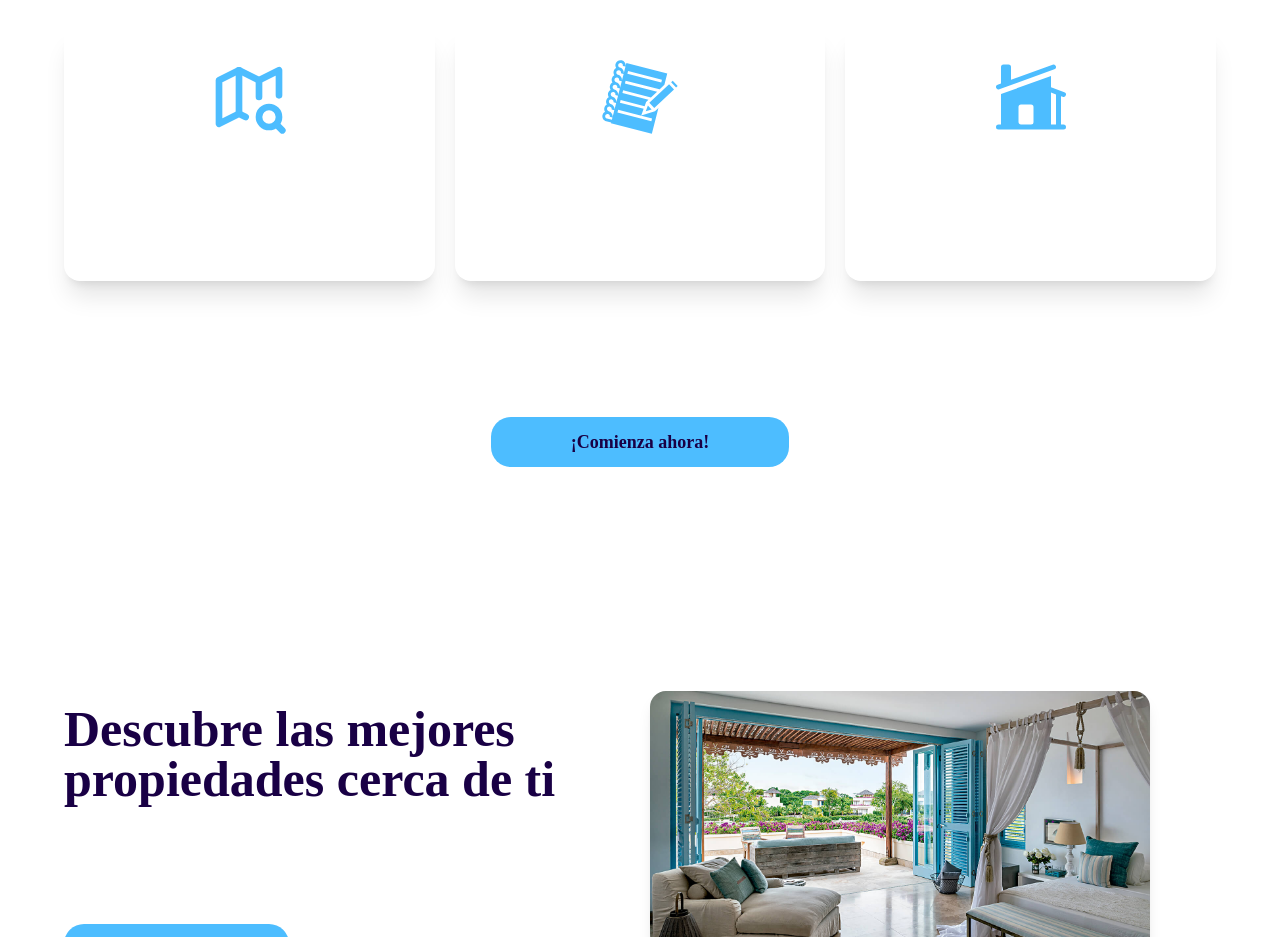
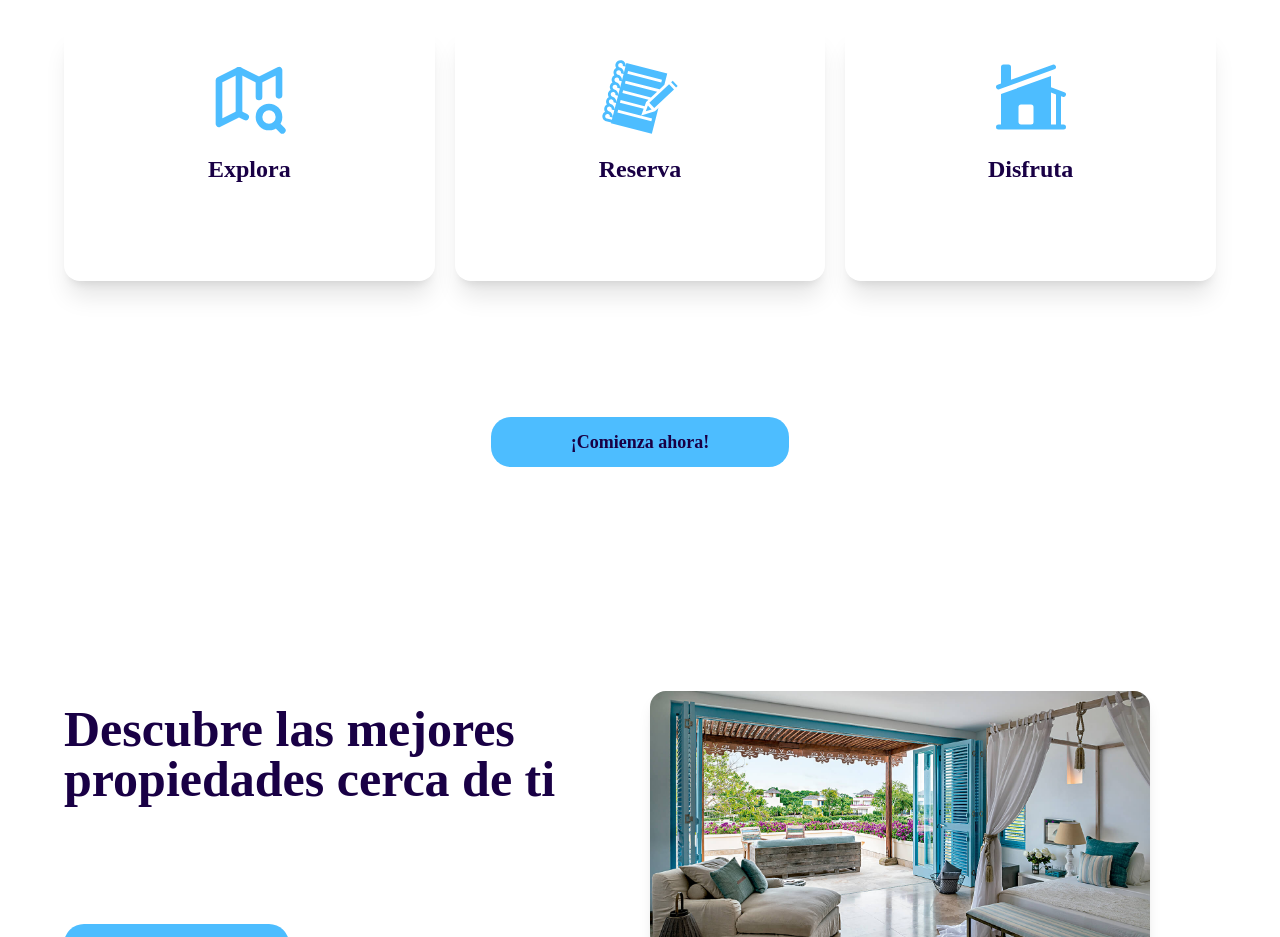
Before and after one commit to Gastygas/AlquilaYa-Front, a Next.js app in the folder alquilaya/: page / in a window 1280 px wide. Shown: the part 1100-2037 px from the top of the page. Built offline with nearby package versions, Linux system fonts and the light colour scheme.

Commit message:
Colores generales

```diff
--- a/alquilaya/src/app/globals.css
+++ b/alquilaya/src/app/globals.css
@@ -76,6 +76,7 @@ h5,
 h6 {
   font-family: var(--font-primary);
   font-weight: 700;
+  color: var(--darkBlue);
 }
 
 h1 {
```
